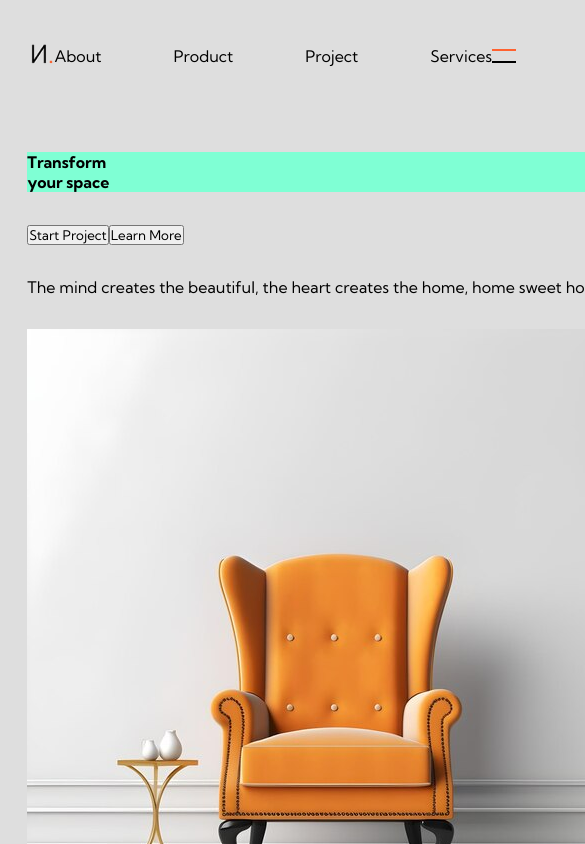
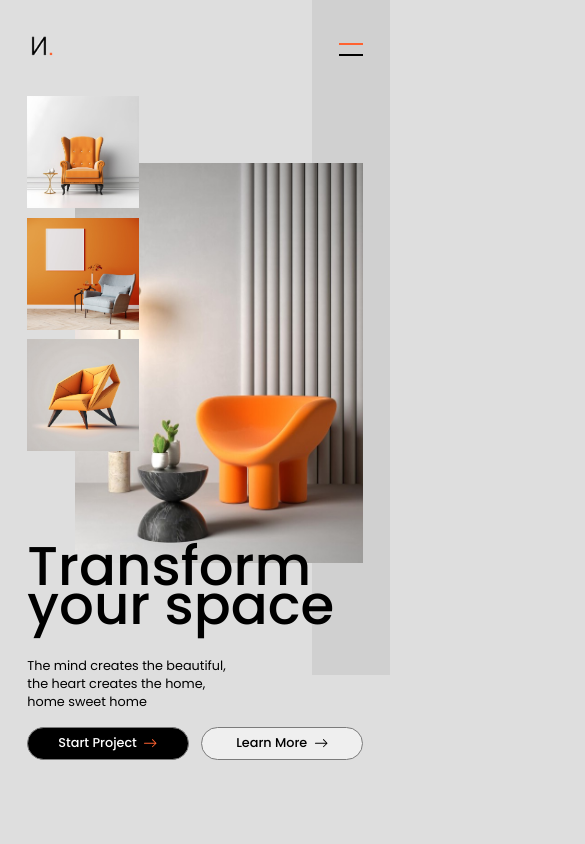
Before and after one commit to olayidecodes/Interieur, a React (Vite) app: page / in a window 390 px wide. Shown: the top 844 px of the page, 585 px wide, since content can reach past the window. Built offline with nearby package versions, Linux system fonts and the light colour scheme.

Commit message:
added banner component

```diff
--- a/src/App.scss
+++ b/src/App.scss
@@ -101,9 +101,9 @@ menu {
         .app__navbar-links{
             display: none;
         }
-        .menu_smallscreen{
-            display: flex;
-        }
+        // .menu_smallscreen{
+        //     display: flex;
+        // }
     }
 
     @media screen and (max-width: 650px){
@@ -119,19 +119,280 @@ menu {
     }
 }
 
+@media screen and (max-width: 700px) {
+    .menu {
+        ul {
+            display: none;
+        }
+    }
+}
+
 // App Banner
 
 .app__banner {
     display: flex;
-    gap: 2rem;
+    gap: 1rem;
+    justify-content: space-between;
+
+    &::after {
+        content: '';
+        position: absolute;
+        top: 0;
+        right: 0;
+        width: 20%;
+        height: 80vh;
+        z-index: -10000;
+        background-color: var(--light-gray);
+    }
 
     .left {
         display: flex;
         flex-direction: column;
         gap: 2rem;
         h1 {
-            font-size: 100%;
-            background-color: aquamarine;
+            font-size: 13vw;
+            font-weight: 400;
+            line-height: 10vw;
+            margin-bottom: 3rem;
+            letter-spacing: -1px;
+
+        }
+
+        .buttons {
+            display: flex;
+            gap: .8rem;
+
+            button {
+                border: 1px solid var(--dark-gray);
+                padding: .6rem 1.3rem;
+                display: flex;
+                gap: .6rem;
+                align-items: center;
+                justify-content: center;
+                font-size: 1rem;
+                font-weight: 500;
+                border-radius: 50px;
+                transition: background-color .5s ease-in-out 0s;
+
+                .icon {
+                    font-size: 1.4rem;
+                    border: none;
+                    transition: color .5s ease-in-out 0s;
+                }
+
+                &:hover {
+                    &:nth-child(1) {
+                        background-color: var(--color-white);
+                        color: var(--color-black);
+                        .icon {
+                            color: var(--color-black);
+                        }
+                    }
+
+                    &:nth-child(2) {
+                        background-color: var(--color-black);
+                        color: var(--color-white);
+                        .icon {
+                            color: var(--color-orange);
+                        }
+                    }
+
+                }
+            }
+
+
+        }
+
+        p {
+            max-width: 13.5rem;
+            font-size: 1rem;
+        }
+
+        .pictures {
+            display: flex;
+            gap: .8rem;
+
+            img {
+                width: 8.2rem;
+                height: 8.2rem;
+            }
+        }
+
+        .other {
+            display: none;
+        }
+    }
+
+    .right {
+        display: flex;
+        flex-direction: column;
+        text-align: end;
+        justify-content: space-between;
+        align-items: flex-end;
+
+        p {
+            font-size: 1.1rem;
+        }
+
+        img {
+            position: absolute;
+            width: 100%;
+            height: 100%;
+            max-width: 23rem;
+            max-height: 30rem;
+            top: 16.3rem;
+            right: 12rem;
+            transform: scaleX(-1);
+            z-index: -999;
+        }
+
+        button {
+            width: fit-content;
+            border: none;
         }
     }
 }
+
+
+// Responsivenss
+@media screen and (max-width: 1200px){
+    .app__banner {
+        .right {
+            img {
+                right: 10%;
+                max-width: 18rem;
+                max-height: 25rem;
+            }
+        }
+    }
+}
+
+@media screen and (max-width: 1000px){
+    .app__banner {
+        .right {
+            img {
+                height: 23 rem;
+            }
+        }
+    }
+}
+
+@media screen and (max-width: 900px){
+    .app__banner {
+        .right {
+            img {
+                top: 12rem;
+                height: 25rem;
+            }
+        }
+
+        .left {
+            h1 {
+                font-size: 11vw;
+                margin-bottom: 0;
+            }
+
+            .buttons {
+                button {
+                    padding: .4rem .8rem;
+                    gap: .2rem;
+                    p {
+                        font-size: .8rem;
+                    }
+
+                    .icon {
+                        font-size: .9rem;
+                    }
+                }
+            }
+            p {
+                font-size: .8rem;
+            }
+
+            .pictures {
+                display: flex;
+                gap: .6rem;
+
+                img {
+                    width: 6rem;
+                    height: 6rem;
+                }
+            }
+
+        }
+    }
+}
+
+@media screen and (max-width: 700px){
+    .app__banner {
+        flex-direction: column-reverse;
+        .right {
+            p {
+                display: none;
+            }
+            img {
+                position: relative;
+                top: 2rem;
+                right: 0;
+                height: 25rem;
+            }
+
+            button {
+                display: none;
+            }
+        }
+
+        .left {
+            gap: 1rem;
+            h1 {
+                font-size: 14vw;
+                letter-spacing: 0px;
+                margin-bottom: 1rem;
+                font-weight: 500;
+            }
+
+            .original {
+                display: none;
+            }
+            .other {
+                display: flex;
+            }
+
+            .buttons {
+                width: 100%;
+                justify-content: space-between;
+                button {
+                    // padding: .4rem .8rem;
+                    width: inherit;
+                    gap: .4rem;
+                    align-items: center;
+                    justify-content: center;
+                    p {
+                        font-size: .8rem;
+                    }
+
+                    .icon {
+                        font-size: .9rem;
+                    }
+                }
+            }
+            p {
+                font-size: .8rem;
+            }
+
+            .pictures {
+                position: absolute;
+                display: flex;
+                flex-direction: column;
+                gap: .6rem;
+                top: 6rem;
+
+                img {
+                    width: 7rem;
+                    height: 7rem;
+                }
+            }
+
+        }
+    }
+}
--- a/src/components/Banner.tsx
+++ b/src/components/Banner.tsx
@@ -1,25 +1,31 @@
 import React from 'react'
 import { images } from '../constants'
+import { BsArrowRight, BsArrowDown } from "react-icons/bs"
 
 const Banner = () => {
   return (
     <div className='section section__padding app__banner'>
         <div className="left">
             <h1>Transform<br />your space</h1>
-            <div className="buttons">
-                <button>Start Project</button>
-                <button>Learn More</button>
+            <div className="buttons original">
+                <button className='big__button'><p>Start Project</p><BsArrowRight className='icon'/></button>
+                <button><p>Learn More</p><BsArrowRight className='icon'/></button>
             </div>
             <p>The mind creates the beautiful, the heart creates the home, home sweet home</p>
             <div className="pictures">
                 <img src={images.hero_2} alt="" />
+                <img src={images.hero_4} alt="" />
                 <img src={images.hero_3} alt="" />
-                <img src={images.hero_4} alt="" />
+            </div>
+            <div className="buttons other">
+                <button className='big__button'><p>Start Project</p><BsArrowRight className='icon'/></button>
+                <button><p>Learn More</p><BsArrowRight className='icon'/></button>
             </div>
         </div>
         <div className="right">
-        <p>Interior design agency<br/>since 1998</p>
+            <p>Interior design agency<br/>since 1998</p>
             <img src={images.hero_1} alt="" />
+            <button className='small__button'><BsArrowDown /></button>
         </div>
 
     </div>
--- a/src/index.scss
+++ b/src/index.scss
@@ -1,7 +1,9 @@
 @import url('https://fonts.googleapis.com/css2?family=Kumbh+Sans:wght@100;200;300;400;500;600;700;800;900&display=swap');
+@import url('https://fonts.googleapis.com/css2?family=Poppins:ital,wght@0,100;0,200;0,300;0,400;0,500;0,600;0,700;0,800;0,900;1,100;1,200;1,300;1,400;1,500;1,600;1,700;1,800;1,900&display=swap');
 
 :root {
-  --font-main: 'Kumbh Sans', sans-serif;
+  --font-base: 'Kumbh Sans', sans-serif;
+  --font-main: 'Poppins', sans-serif;
 
   --main-gray: #dedede;
   --light-gray: #d0d0d0;
@@ -33,8 +35,33 @@ em {
     color: var(--dark-gray);
 }
 
+button {
+  cursor: pointer;
+}
+
+.small__button {
+  background-color: var(--color-orange);
+  color: var(--color-white);
+  padding: .8rem .4rem;
+  border-radius: 20px;
+  font-size: 1.4rem;
+  cursor: pointer;
+}
+
+.big__button {
+  background-color: var(--color-black);
+  cursor: pointer;
+
+  &:nth-child(1) {
+    color: var(--color-white);
+  }
+  .icon {
+    color: var(--color-orange);
+  }
+}
+
 .section__padding {
-    padding: 2.5rem 7%;
+    padding: 2rem 5%;
 }
 
 section {
@@ -67,3 +94,21 @@ section {
             transform: translateY(0);
   }
 }
+
+@media screen and (max-width: 1200px){
+  .section__padding {
+    padding: 2rem 10%;
+  }
+}
+
+@media screen and (max-width: 1000px){
+  .section__padding {
+    padding: 2rem 7%;
+  }
+}
+
+@media screen and (max-width: 700px){
+  .section__padding {
+    padding: 2rem 7%;
+  }
+}
```
